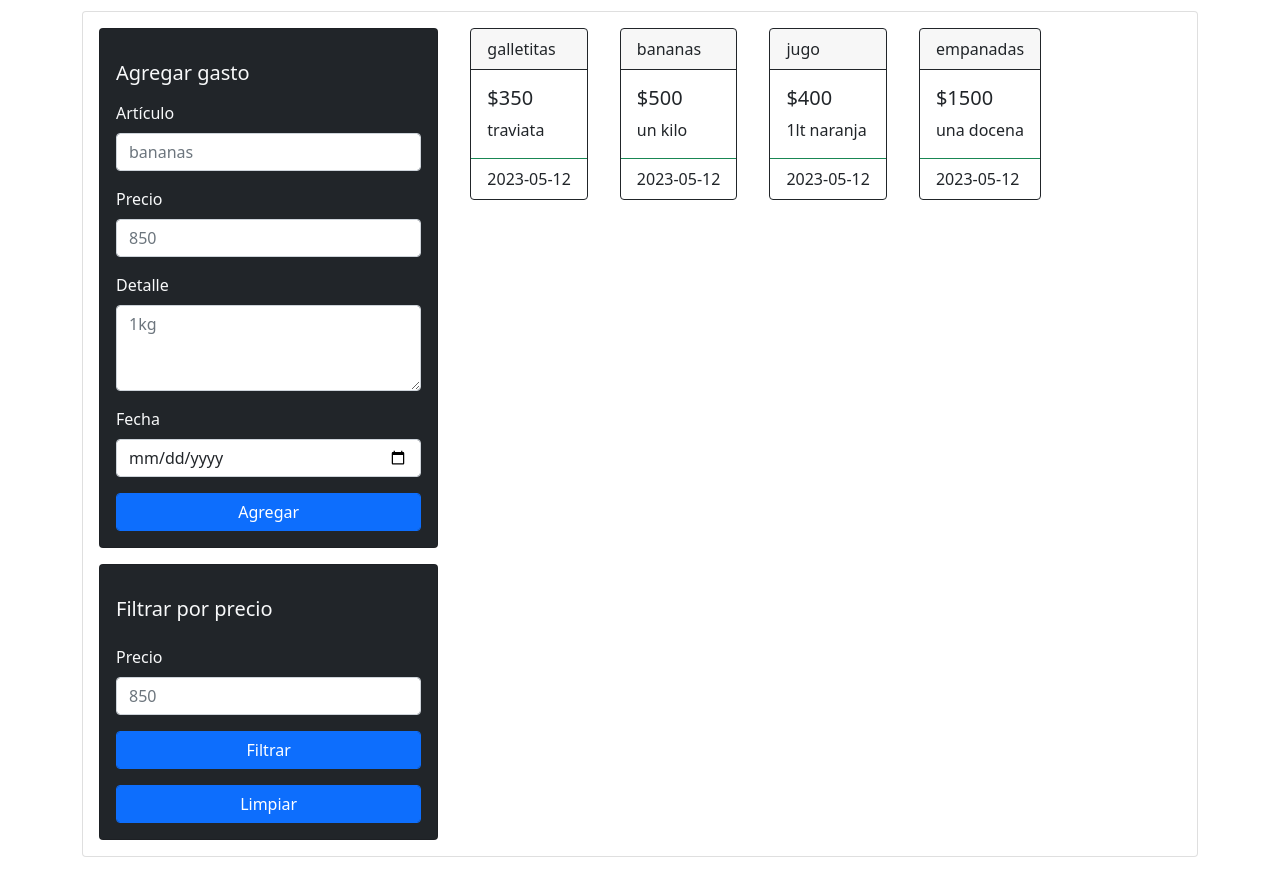
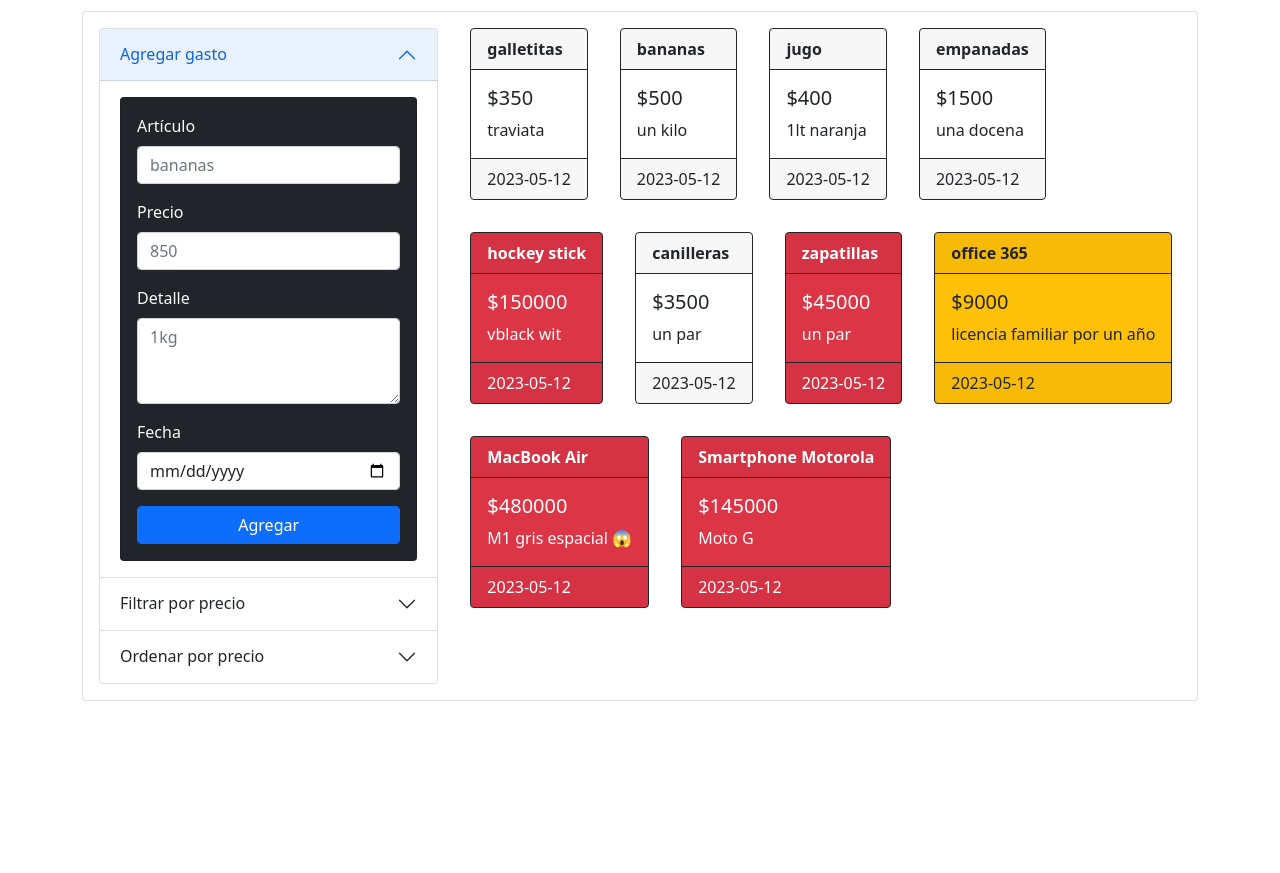
Before and after one commit to maurois/coderhouse-javascript, a plain HTML site: page index.html in a window 1280 px wide. Shown: the part 69-942 px from the top of the page. After the commit the page ends 800 px from the top, so only its background shows below. Drawn offline with nearby package versions, Linux system fonts and the light colour scheme.

Commit message:
sort referente al precio

```diff
--- a/index.html
+++ b/index.html
@@ -22,8 +22,16 @@
 
           <div class="col-md-4">
 
-              <div name="formulario" id="card-form" class="card text-light bg-dark p-3 m-3">
-                <h5 class="my-3">Agregar gasto</h5>
+            <div class="accordion m-3" id="dropdown">
+              <div class="accordion-item">
+                <h2 class="accordion-header">
+                  <button class="accordion-button" type="button" data-bs-toggle="collapse" data-bs-target="#uno" aria-expanded="true" aria-controls="uno">
+                    Agregar gasto
+                  </button>
+                </h2>
+                <div id="uno" class="accordion-collapse collapse show" data-bs-parent="#dropdown">
+                  <div class="accordion-body">
+                    <div name="formulario" id="card-form" class="card text-light bg-dark p-3">
                       <label for="articulo" class="form-label ">Artículo</label>
                       <input type="text" class="form-control" id="articulo" placeholder="bananas" required>
                       <label for="precio" class="form-label mt-3">Precio</label>
@@ -35,22 +43,48 @@
 
                       <button id="botonAgregar" type="submit" class="btn-primary form-control mt-3" onclick="eventoAgregar">Agregar</button>
                     </div>
-
-              <div name="filtro-precio" method="post" action="" class="card text-light bg-dark p-3 m-3">
-                <h5 class="mt-3">Filtrar por precio</h5>
-
-                <label for="price" class="form-label mt-3">Precio</label>
+                  </div>
+                </div>
+              </div>
+              <div class="accordion-item">
+                <h2 class="accordion-header">
+                  <button class="accordion-button collapsed" type="button" data-bs-toggle="collapse" data-bs-target="#dos" aria-expanded="false" aria-controls="dos">
+                    Filtrar por precio
+                  </button>
+                </h2>
+                <div id="dos" class="accordion-collapse collapse" data-bs-parent="#dropdown">
+                  <div class="accordion-body">
+                    <div name="filtro-precio" class="card text-light bg-dark p-3">
+                      <label for="price" class="form-label">Precio</label>
                       <input type="number" class="form-control" id="price" placeholder="850" required></input>
-
                       <button id="botonFiltrarPrecio" type="button" class="btn-primary form-control mt-3" onclick="eventoFiltrarPorPrecio">Filtrar</button>
                       <button id="botonLimpiarFiltroPrecio" type="button" class="btn-primary form-control mt-3" onclick="eventoLimpiarFiltroPrecio">Limpiar</button>
                     </div>
-
+                  </div>
+                </div>
+              </div>
+              <div class="accordion-item">
+                <h2 class="accordion-header">
+                  <button class="accordion-button collapsed" type="button" data-bs-toggle="collapse" data-bs-target="#tres" aria-expanded="false" aria-controls="tres">
+                    Ordenar por precio
+                  </button>
+                </h2>
+                <div id="tres" class="accordion-collapse collapse" data-bs-parent="#dropdown">
+                  <div class="accordion-body">
+                    <div name="sort-precio" class="card text-light bg-dark p-3">
+                      <button id="botonSortPrecio" type="button" class="btn-primary form-control" onclick="eventoSortPrecio">Ordenar</button>
+                      <button id="botonRestaurar" type="button" class="btn-primary form-control mt-3" onclick="eventoRestaurarOrden">Volver</button>
+                    </div>
+                  </div>
+                </div>
+              </div>
+            </div>
           </div>
 
           <div class="col-md-8">
             <div id="list" class="card-list"></div>
           </div>
+
 
     </div>
 
--- a/index.js
+++ b/index.js
@@ -3,9 +3,16 @@ let gastos = [
   {articulo: "bananas", precio: 500, fecha: "2023-05-12", detalle: "un kilo"},
   {articulo: "jugo", precio: 400, fecha: "2023-05-12", detalle: "1lt naranja"},
   {articulo: "empanadas", precio: 1500, fecha: "2023-05-12", detalle: "una docena"},
+  {articulo: "hockey stick", precio: 150000, fecha: "2023-05-12", detalle: "vblack wit"},
+  {articulo: "canilleras", precio: 3500, fecha: "2023-05-12", detalle: "un par"},
+  {articulo: "zapatillas", precio: 45000, fecha: "2023-05-12", detalle: "un par"},
+  {articulo: "office 365", precio: 9000, fecha: "2023-05-12", detalle: "licencia familiar por un año"},
+  {articulo: "MacBook Air", precio: 480000, fecha: "2023-05-12", detalle: "M1 gris espacial 😱"},
+  {articulo: "Smartphone Motorola", precio: 145000, fecha: "2023-05-12", detalle: "Moto G"},
+
 ] //gastos puede ser un arreglo vacio inicialmente o traido desde una db.
 
-function mostrarGastos(gastos){
+const mostrarGastos = (gastos) => {
 
   const list = document.getElementById("list")
 
@@ -15,18 +22,18 @@ function mostrarGastos(gastos){
   }
 
   gastos.forEach(gasto => {
-    const item = document.createElement("span")
+    const item = document.createElement("div")
 
     item.className = "card border-dark m-3 card-item"
     item.innerHTML = `<div class="card-header border-dark">${gasto.articulo}</div>
-                      <div class="card-body text-dark">
+                      <div class="card-body">
                         <h5 class="card-title">$${gasto.precio}</h5>
                         <p class="card-text">${gasto.detalle}</p>
                       </div>
-                      <div class="card-footer bg-transparent border-success">${gasto.fecha}</div>`
+                      <div class="card-footer border-dark">${gasto.fecha}</div>`
 
     if (gasto.precio >= 10000) {
-      item.className += " bg-danger"
+      item.className += " bg-danger text-white"
     } else if (gasto.precio >= 5000) {
       item.className += " bg-warning"
     }
@@ -38,7 +45,7 @@ function mostrarGastos(gastos){
 
 mostrarGastos(gastos)
 
-function esValido(){
+const esValido = () => {
   if (document.getElementById("articulo").value === "" || document.getElementById("precio").value === "" || document.getElementById("fecha").value === ""  ){
     alert("Debe rellenar los campos Articulo, Precio y Fecha al menos.")
     return false
@@ -47,7 +54,7 @@ function esValido(){
   }
 }
 
-function eventoAgregar(event) {
+const eventoAgregar = (event) => {
 
   if (esValido()) {
     const gasto = {
@@ -70,8 +77,9 @@ function eventoAgregar(event) {
 }
 document.getElementById("botonAgregar").onclick = eventoAgregar
 
-function eventoFiltrarPorPrecio(event) {
-  mostrarGastos(gastos.filter(g => g.precio >= document.getElementById("price").value))
+const eventoFiltrarPorPrecio = (event) => {
+  const p = parseInt(document.getElementById("price").value)
+  mostrarGastos(gastos.filter(g => g.precio >= p))
 }
 document.getElementById("botonFiltrarPrecio").onclick = eventoFiltrarPorPrecio
 
@@ -81,4 +89,24 @@ const eventoLimpiarFiltroPrecio = (event) => {
 }
 document.getElementById("botonLimpiarFiltroPrecio").onclick = eventoLimpiarFiltroPrecio
 
-console.log(gastos);
+const precioSort = (a, b) =>  {
+  //
+  if (a.precio > b.precio) {
+    return 1
+  }
+  if (a.precio < b.precio){
+    return -1
+  }
+  return 0
+}
+
+const eventoSortPrecio = (evento) => {
+  const copia = [...gastos]
+  mostrarGastos(copia.sort(precioSort))
+}
+document.getElementById("botonSortPrecio").onclick = eventoSortPrecio
+
+const eventoRestaurarOrden = (evento) => {
+  mostrarGastos(gastos)
+}
+document.getElementById("botonRestaurar").onclick = eventoRestaurarOrden
--- a/styles.css
+++ b/styles.css
@@ -8,3 +8,7 @@
 .card-item {
     max-width: 18rem;
 }
+
+.card-header {
+    font-weight: 700;
+}
```
Also changed, not shown: 1 other file. Lines whose indentation alone changed are shown as unchanged.
